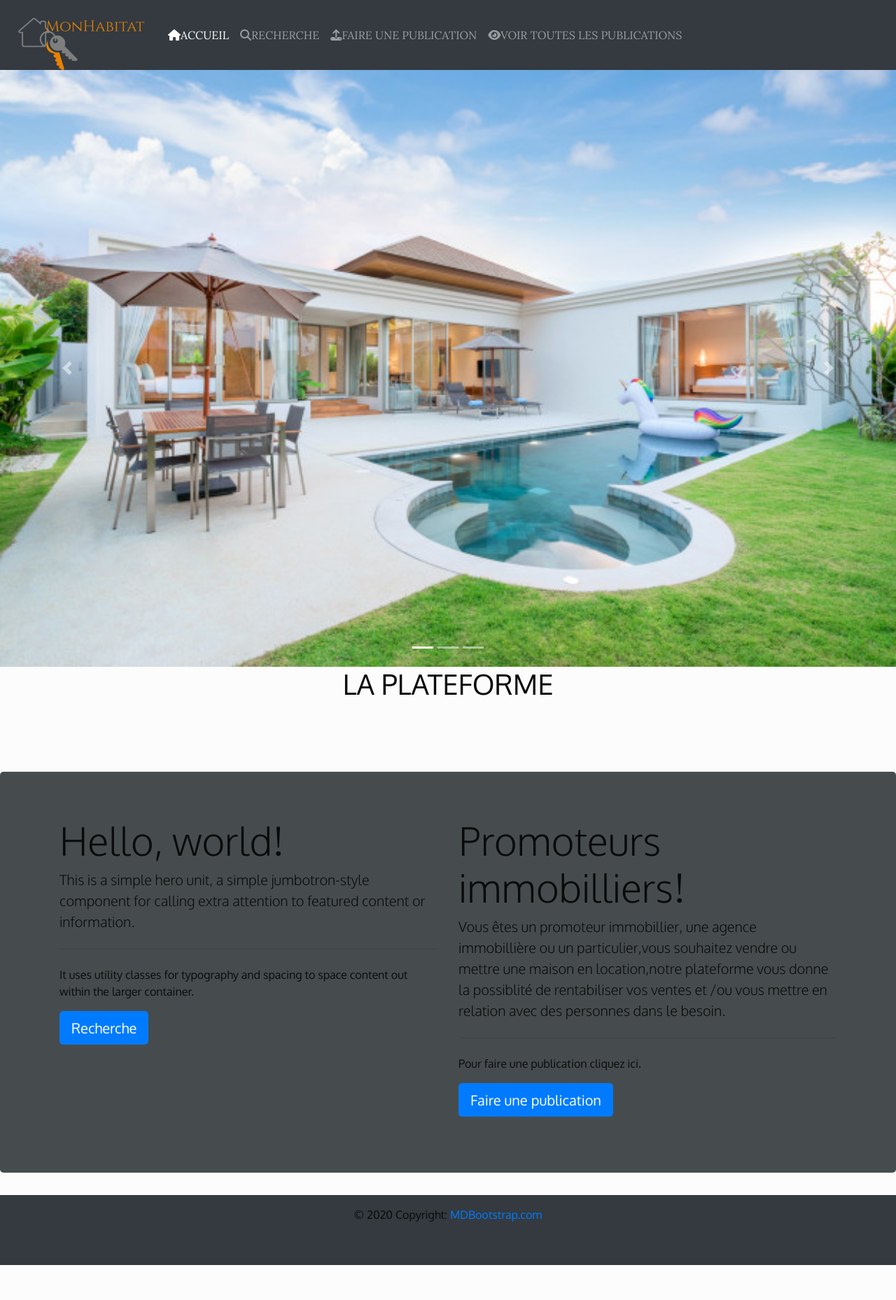
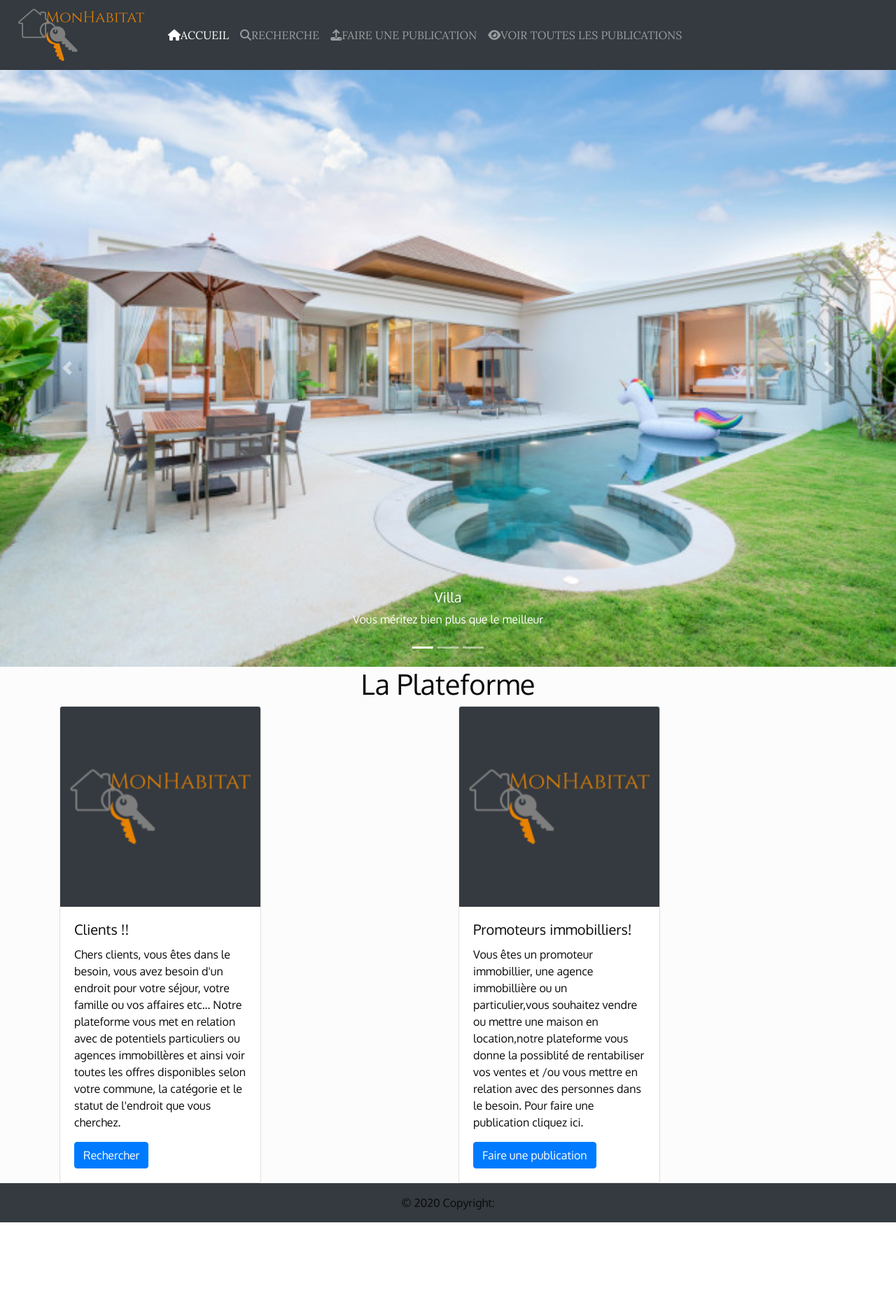
Before and after one commit to willdev61/Project-habitat, a Django app: page / in a window 1280 px wide. Shown: the whole page at 70% size. After the commit the page ends 1747 px from the top, so only its background shows below. Run offline with Django 3.2, Linux system fonts and the light colour scheme; some libraries are stand-ins or nearby versions.

Commit message:
editing front-end

```diff
--- a/mon_habitat/pub/static/pub/css/styles.css
+++ b/mon_habitat/pub/static/pub/css/styles.css
@@ -10,25 +10,3 @@ body {
 	text-transform: uppercase;
 	font-family: 'Lora'
 }
-
-.navbar-brand {
-	margin-top: 25px;
-}
-
-/** JUMBOTRON **/
-.jumbotron {
-	background-color: #464c4d;
-}
-
-
-.text-center {
-	height: 150px;
-}
-.text-center h1 {
-	text-transform: uppercase;
-	font-family: 'Oxygen';
-}
-
-footer{
-	height: 100px;
-}
--- a/mon_habitat/pub/templates/pub/base.html
+++ b/mon_habitat/pub/templates/pub/base.html
@@ -51,14 +51,11 @@
   <!-- Footer Elements -->
   <div class="container">
 
-
-
   </div>
   <!-- Footer Elements -->
 
   <!-- Copyright -->
   <div class="footer-copyright text-center py-3">© 2020 Copyright:
-    <a href="https://mdbootstrap.com/"> MDBootstrap.com</a>
   </div>
   <!-- Copyright -->
 
--- a/mon_habitat/pub/templates/pub/index.html
+++ b/mon_habitat/pub/templates/pub/index.html
@@ -10,12 +10,24 @@
     <div class="carousel-inner">
       <div class="carousel-item active">
       <img class="d-block w-100" src="{% static 'pub/images/fa1.jpg' /800x400?auto=yes&bg=777&fg=555&text=First slide" alt="First slide %}">
+      <div class="carousel-caption d-none d-md-block">
+        <h5>Villa</h5>
+        <p>Vous méritez bien plus que le meilleur</p>
+      </div>
     </div>
     <div class="carousel-item">
       <img class="d-block w-100" src="{% static 'pub/images/fa3.jpg' /800x400?auto=yes&bg=777&fg=555&text=First slide" alt="First slide %}">
+      <div class="carousel-caption d-none d-md-block">
+        <h5>Haut-Standing</h5>
+        <p>Vous méritez bien plus que le meilleur</p>
+      </div>
     </div>
     <div class="carousel-item">
       <img class="d-block w-100" src="{% static 'pub/images/fa5.jpg' /800x400?auto=yes&bg=777&fg=555&text=First slide" alt="First slide %}">
+      <div class="carousel-caption d-none d-md-block">
+        <h5>Appartement</h5>
+        <p>Vous méritez bien plus que le meilleur</p>
+      </div>
     </div>
 </div>
 <a class="carousel-control-prev" href="#carouselExampleIndicators" role="button" data-slide="prev">
@@ -30,29 +42,29 @@
 <div class="text-center">
 <h1>La Plateforme</h1>
 </div>
-
-<div class="jumbotron">
 <div class="container">
   <div class="row">
-      <div class="col-md-6">
-            <h1 class="display-4">Hello, world!</h1>
-            <p class="lead">This is a simple hero unit, a simple jumbotron-style component for calling extra attention to featured content or information.</p>
-            <hr class="my-4">
-            <p>It uses utility classes for typography and spacing to space content out within the larger container.</p>
-            <p class="lead">
-            <a class="btn btn-primary btn-lg" href="#" role="button">Recherche</a>
-            </p>
+    <div class="col-lg-6">
+      <div class="card" style="width: 18rem;">
+        <img class="card-img-top bg-dark" src="{% static 'pub/images/logo2.png' /100px180/" alt="Card image cap %}">
+        <div class="card-body">
+          <h5 class="card-title">Clients !!</h5>
+          <p class="card-text">Chers clients, vous êtes dans le besoin, vous avez besoin d'un endroit pour votre séjour, votre famille ou vos affaires etc... Notre plateforme vous met en relation avec de potentiels particuliers ou agences immobillères et ainsi voir toutes les offres disponibles selon votre commune, la catégorie et le statut de l'endroit que vous cherchez.</p>
+          <a href="{% url 'pub:search' %}" class="btn btn-primary">Rechercher</a>
         </div>
-      <div class="col-md-6">
-            <h1 class="display-4">Promoteurs immobilliers!</h1>
-            <p class="lead">Vous êtes un promoteur immobillier, une agence immobillière ou un particulier,vous souhaitez vendre ou mettre une maison en location,notre plateforme vous donne la possiblité de rentabiliser vos ventes et /ou vous mettre en relation avec des personnes dans le besoin.</p>
-            <hr class="my-4">
-            <p>Pour faire une publication cliquez ici.</p>
-            <p class="lead">
-            <a class="btn btn-primary btn-lg" href="#" role="button">Faire une publication</a>
-            </p>
+      </div>
+    </div>
+    <div class="col-lg-6">
+      <div class="card" style="width: 18rem;">
+        <img class="card-img-top bg-dark" src="{% static 'pub/images/logo2.png' /100px180/" alt="Card image cap %}">
+        <div class="card-body">
+          <h5 class="card-title">Promoteurs immobilliers!</h5>
+          <p class="card-text">Vous êtes un promoteur immobillier, une agence immobillière ou un particulier,vous souhaitez vendre ou mettre une maison en location,notre plateforme vous donne la possiblité de rentabiliser vos ventes et /ou vous mettre en relation avec des personnes dans le besoin. Pour faire une publication cliquez ici.</p>
+          <a href="{% url 'pub:public' %}" class="btn btn-primary">Faire une publication</a>
         </div>
       </div>
     </div>
   </div>
+</div>
+
 {% endblock%}
```
Also changed, not shown: mon_habitat/pub/templates/pub/search.html (+5 -4 lines). Lines whose indentation alone changed are shown as unchanged.
